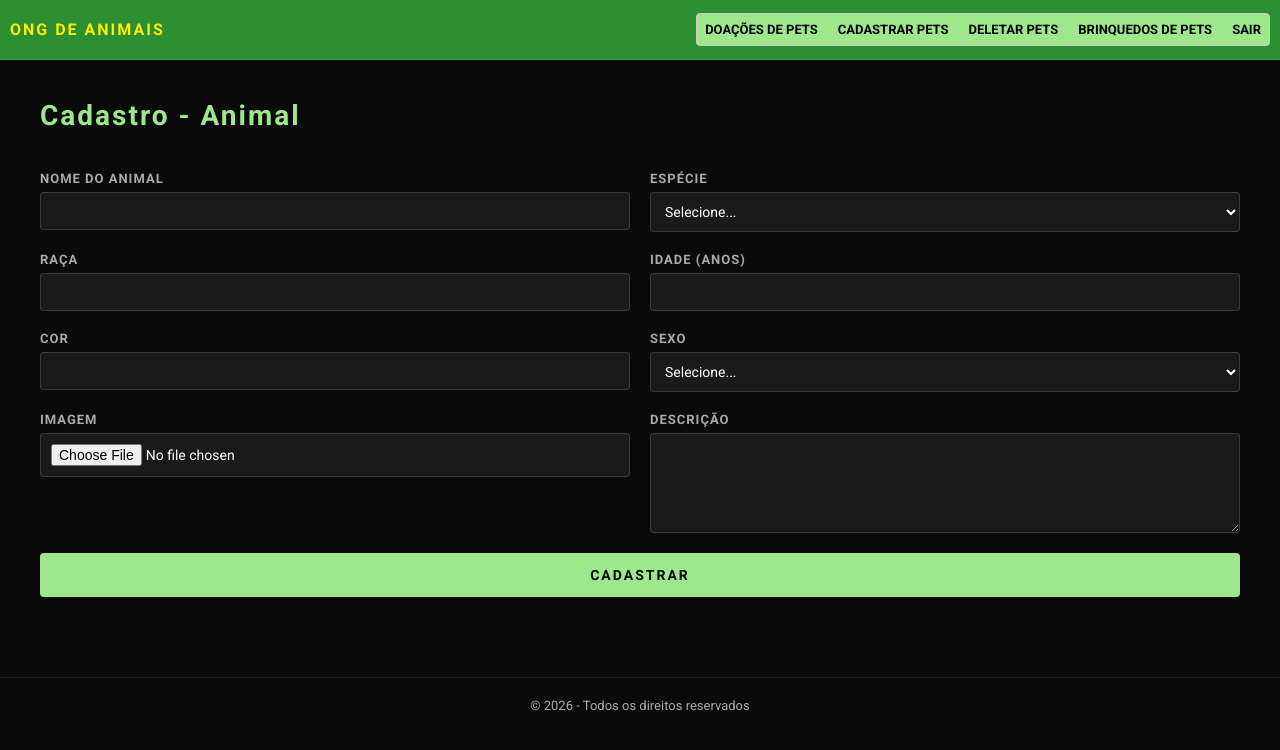
After one commit to phelipeagustosgoficial-star/projeto-ong, a PHP site: page /cadastrar.php in a window 1280 px wide. The commit adds this page. Shown: the top 750 px of the page. Run offline with PHP 8.4, Linux system fonts and the light colour scheme.

Commit message:
Concluido

```diff
--- a/assets/CSS/styale.css
+++ b/assets/CSS/styale.css
@@ -1,17 +1,17 @@
 @import url('https://fonts.googleapis.com/css2?family=Roboto:ital,wght@0,100..900;1,100..900&display=swap');
 
-*{
+* {
     box-sizing: border-box;
     font-family: "Roboto", sans-serif;
 }
 
-body{
+body {
     margin: 0;
     padding: 0;
     background: #0A0A0A;
 }
 
-header{
+header {
     color: #FFF;
     background: #2c8f31;
     display: flex;
@@ -19,10 +19,10 @@ header{
     justify-content: space-between;
     height: 60px;
     align-items: center;
-    border-bottom: 1px solid rgba(255,255,255,0.1);
+    border-bottom: 1px solid rgba(255, 255, 255, 0.1);
 }
 
-header nav ul{
+header nav ul {
     display: flex;
     list-style: none;
     gap: 20px;
@@ -30,7 +30,7 @@ header nav ul{
     padding: 0;
 }
 
-header nav ul a{
+header nav ul a {
     text-decoration: none;
     color: #000000;
     text-transform: uppercase;
@@ -38,7 +38,7 @@ header nav ul a{
     font-size: 13px;
 }
 
-h4{
+h4 {
     margin: 0;
     padding: 0;
     color: #ffee00;
@@ -48,9 +48,196 @@ h4{
 }
 
 
-header nav{
+header nav {
     background: #9fe78d;
     border: 1px solid #CCC;
     border-radius: 4px;
     padding: 8px;
 }
+
+/* Título da página */
+main h1 {
+    color: #9fe78d;
+    padding: 20px 40px;
+    font-size: 28px;
+    letter-spacing: 2px;
+}
+
+/* Grid de cards */
+#grid-card {
+    display: grid;
+    grid-template-columns: repeat(4, 1fr);
+    gap: 20px;
+    padding: 0 40px 40px 40px;
+}
+
+/* Card individual */
+.card {
+    background: #1a1a1a;
+    border-radius: 8px;
+    overflow: hidden;
+    border: 1px solid rgba(255, 255, 255, 0.08);
+}
+
+/* Imagem do card */
+.card img {
+    width: 100%;
+    height: 200px;
+    object-fit: cover;
+}
+
+/* Área de informações */
+.card .info {
+    padding: 15px;
+    display: flex;
+    flex-direction: column;
+    gap: 8px;
+}
+
+/* Nome do animal */
+.card .titulo {
+    color: #ffffff;
+    font-weight: bold;
+    font-size: 15px;
+    text-transform: uppercase;
+}
+
+/* Espécie e raça */
+.card .categoria {
+    color: #aaaaaa;
+    font-size: 13px;
+}
+
+/* Idade */
+.card .valor {
+    color: #ffffff;
+    font-size: 14px;
+    font-weight: bold;
+}
+
+/* Botão visualizar */
+.card .info a {
+    text-decoration: none;
+}
+
+.card .info button {
+    background: #9fe78d;
+    border: none;
+    border-radius: 4px;
+    padding: 8px 16px;
+    font-weight: bold;
+    font-size: 12px;
+    text-transform: uppercase;
+    cursor: pointer;
+    letter-spacing: 1px;
+    margin-top: 5px;
+}
+
+.card .info button:hover {
+    background: #2c8f31;
+    color: #ffffff;
+}
+
+
+main h1 {
+    color: #9fe78d;
+    padding: 20px 40px;
+    font-size: 28px;
+    letter-spacing: 2px;
+}
+
+
+form {
+    padding: 0 40px 40px 40px;
+}
+
+
+#grid {
+    display: grid;
+    grid-template-columns: 1fr 1fr;
+    gap: 20px;
+    margin-bottom: 20px;
+}
+
+
+#grid div {
+    display: flex;
+    flex-direction: column;
+    gap: 6px;
+}
+
+
+#grid label {
+    color: #aaaaaa;
+    font-size: 13px;
+    font-weight: bold;
+    text-transform: uppercase;
+    letter-spacing: 1px;
+}
+
+
+#grid input,
+#grid select,
+#grid textarea {
+    background: #1a1a1a;
+    border: 1px solid rgba(255, 255, 255, 0.15);
+    border-radius: 4px;
+    padding: 10px;
+    color: #ffffff;
+    font-size: 14px;
+    outline: none;
+}
+
+
+#grid input:focus,
+#grid select:focus,
+#grid textarea:focus {
+    border-color: #9fe78d;
+}
+
+
+#grid textarea {
+    resize: vertical;
+    min-height: 100px;
+}
+
+
+#grid select option {
+    background: #1a1a1a;
+    color: #ffffff;
+}
+
+
+.btn-cadastrar {
+    width: 100%;
+    padding: 14px;
+    background: #9fe78d;
+    border: none;
+    border-radius: 4px;
+    font-weight: bold;
+    font-size: 14px;
+    text-transform: uppercase;
+    letter-spacing: 2px;
+    cursor: pointer;
+}
+
+.btn-cadastrar:hover {
+    background: #2c8f31;
+    color: #ffffff;
+}
+
+footer {
+    text-align: center;
+    color: #aaaaaa;
+    font-size: 13px;
+    padding: 20px;
+    border-top: 1px solid rgba(255, 255, 255, 0.08);
+    margin-top: 40px;
+}
+
+.card img {
+    width: 100%;
+    height: 250px;
+    object-fit: cover;
+    object-position: top;
+}
--- /dev/null
+++ b/cadastrar.php
@@ -0,0 +1,66 @@
+<!DOCTYPE html>
+<html lang="pt-BR">
+<head>
+    <meta charset="UTF-8">
+    <meta name="viewport" content="width=device-width, initial-scale=1.0">
+    <title>Cadastrar Animal</title>
+    <link rel="stylesheet" href="assets/CSS/styale.css">
+</head>
+<body>
+    <?php require_once 'includes/header.php'; ?>
+    <main>
+        <h1>Cadastro - Animal</h1>
+        <form action="backend/cadastrar-animal.php" method="post" enctype="multipart/form-data">
+            <div id="grid">
+                <div>
+                    <label for="nome">Nome do Animal</label>
+                    <input type="text" name="nome" id="nome" required>
+                </div>
+                <div>
+                    <label for="especie">Espécie</label>
+                    <select name="especie" id="especie" required>
+                        <option value="" disabled selected>Selecione...</option>
+                        <option value="Cachorro">Cachorro</option>
+                        <option value="Gato">Gato</option>
+                        <option value="Coelho">Coelho</option>
+                        <option value="Ave">Ave</option>
+                        <option value="Outro">Outro</option>
+                    </select>
+                </div>
+                <div>
+                    <label for="raca">Raça</label>
+                    <input type="text" name="raca" id="raca" required>
+                </div>
+                <div>
+                    <label for="idade">Idade (anos)</label>
+                    <input type="number" name="idade" id="idade" required>
+                </div>
+                <div>
+                    <label for="cor">Cor</label>
+                    <input type="text" name="cor" id="cor" required>
+                </div>
+                <div>
+                    <label for="sexo">Sexo</label>
+                    <select name="sexo" id="sexo" required>
+                        <option value="" disabled selected>Selecione...</option>
+                        <option value="Macho">Macho</option>
+                        <option value="Fêmea">Fêmea</option>
+                    </select>
+                </div>
+                <div>
+                    <label for="imagem">Imagem</label>
+                    <input type="file" name="imagem" id="imagem" required>
+                </div>
+                <div>
+                    <label for="descricao">Descrição</label>
+                    <textarea name="descricao" id="descricao"></textarea>
+                </div>
+            </div>
+            <input class="btn-cadastrar" type="submit" value="Cadastrar">
+        </form>
+    </main>
+    <footer>
+        &copy; 2026 - Todos os direitos reservados
+    </footer>
+</body>
+</html>
--- a/includes/header.php
+++ b/includes/header.php
@@ -3,7 +3,7 @@
     <nav>
         <ul>
             <a href="index.php"><li>Doações De Pets</li></a>
-            <a href=""><li>Cadastrar Pets</li></a>
+            <a href="cadastrar.php"><li>Cadastrar Pets</li></a>
             <a href=""><li>Deletar Pets</li></a>
             <a href=""><li>Brinquedos De Pets</li></a>
             <a href=""><li>Sair</li></a>
```
Also changed, not shown: backend/cadastrar-animal.php (added, +43 -0 lines), index.php (+41 -2 lines), assets/img/Pator Alemão Capa Preta Filhote.jpg (added), assets/img/imagens-ong/Bengal filhote.jpg (added), assets/img/imagens-ong/Cockapoo Filhote.jpg (added), assets/img/imagens-ong/Golden Filhote.jpg (added), assets/img/imagens-ong/Maine Coon.jpg (added), assets/img/imagens-ong/Pator Alemão Capa Preta Filhote.jpg (added), assets/img/imagens-ong/Ragdoll.jpg (added), assets/img/imagens-ong/Scooby.jpg (added), assets/img/imagens-ong/dannaragrim-dog-7785066.jpg (added), assets/img/imagens-ong/husky siberiano Filhote.jpg (added), assets/img/imagens-ong/peludo Persa Filhote.jpg (added), assets/img/imagens-ong/rottweiler Filhote.jpg (added).
